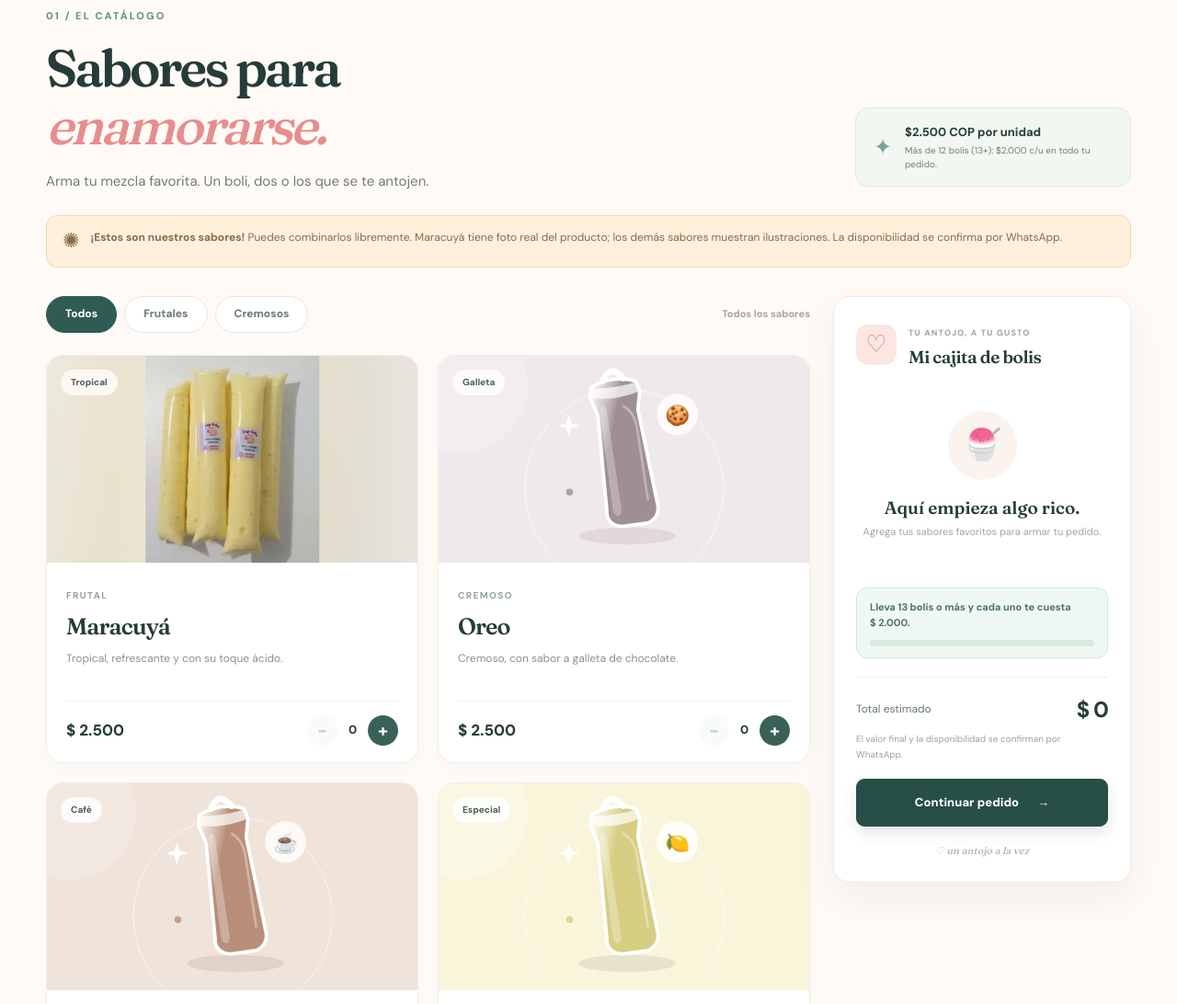
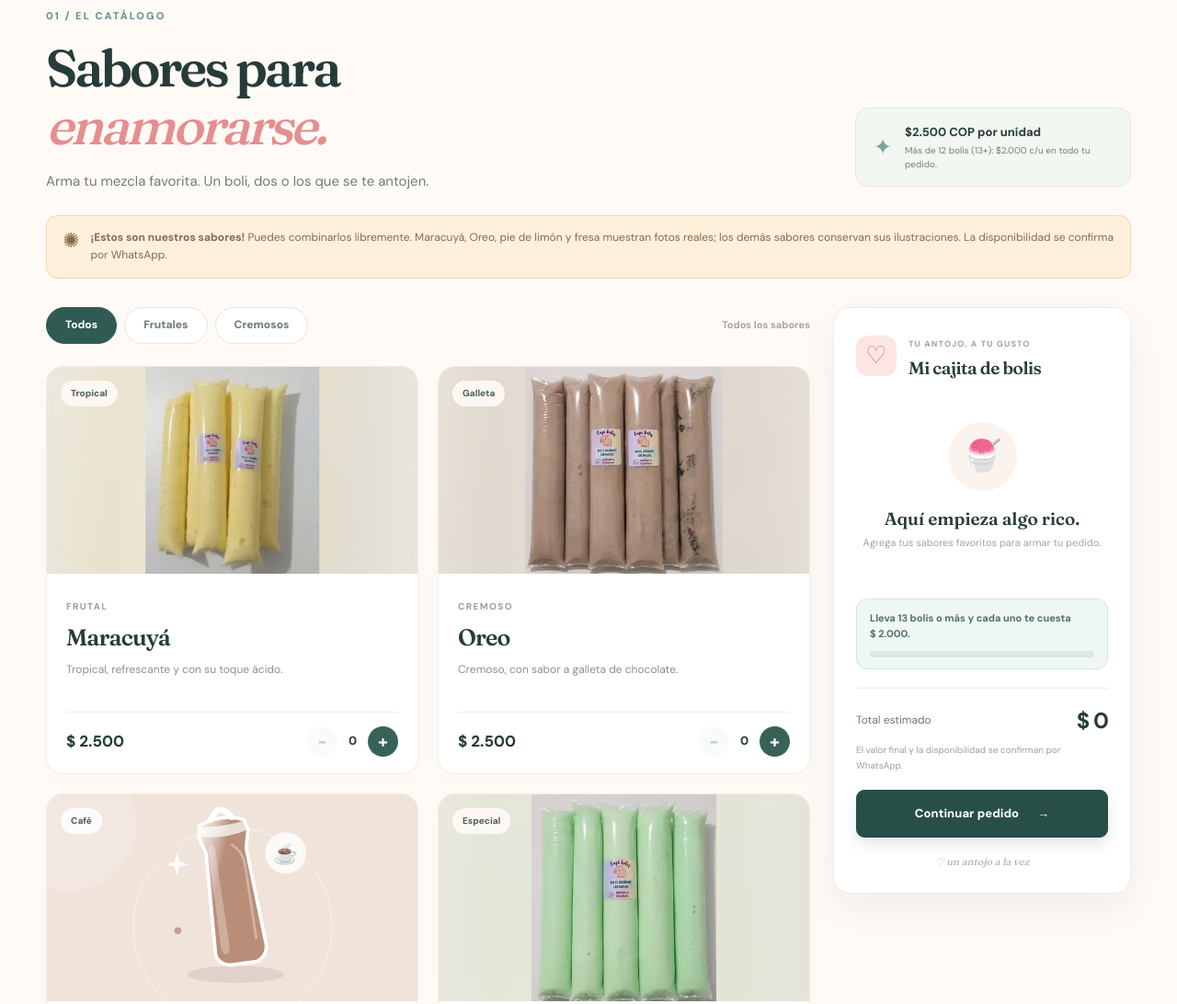
Before and after one commit to DuvanCalderon/Capi-bolis, a website with bundled scripts: page index.html in a window 1280 px wide. Shown: the part 884-1976 px from the top of the page at 92% size. Built offline with nearby package versions, Linux system fonts and the light colour scheme.

Commit message:
feat: add real photos for Oreo, pie de limón and fresa

```diff
--- a/css/styles.css
+++ b/css/styles.css
@@ -340,7 +340,7 @@ dialog::backdrop{background:#23352dcc;backdrop-filter:blur(3px)}
   transform:none;
   border:0;
   border-radius:0;
-  background-image:url("../assets/images/maracuya-real.webp");
+  background-image:var(--photo-bg);
   background-size:cover;
   background-position:center 55%;
   filter:blur(22px);
@@ -367,3 +367,15 @@ dialog::backdrop{background:#23352dcc;backdrop-filter:blur(3px)}
   z-index:2;
   background:rgba(255,250,246,.93);
 }
+
+/* Fotos originales de Oreo, pie de limón y fresa: recorte previo solo de espacio
+   vacío, y encuadre "contain" para ver los bolis completos sin alterar colores. */
+.product-image.photo-framed .product-photo {
+  left: 0;
+  top: 0;
+  transform: none;
+  width: 100%;
+  height: 100%;
+  object-fit: contain;
+  object-position: center center;
+}
--- a/index.html
+++ b/index.html
@@ -90,7 +90,7 @@
           <div><span class="section-kicker">01 / EL CATÁLOGO</span><h2 id="flavors-title">Sabores para<br><em>enamorarse.</em></h2><p>Arma tu mezcla favorita. Un boli, dos o los que se te antojen.</p></div>
           <div class="price-note"><span class="note-icon" aria-hidden="true">✦</span><span><strong>$2.500 COP por unidad</strong><small>Más de 12 bolis (13+): $2.000 c/u en todo tu pedido.</small></span></div>
         </div>
-        <div class="demo-banner" role="note"><span aria-hidden="true">✺</span><p><strong>¡Estos son nuestros sabores!</strong> Puedes combinarlos libremente. Maracuyá tiene foto real del producto; los demás sabores muestran ilustraciones. La disponibilidad se confirma por WhatsApp.</p></div>
+        <div class="demo-banner" role="note"><span aria-hidden="true">✺</span><p><strong>¡Estos son nuestros sabores!</strong> Puedes combinarlos libremente. Maracuyá, Oreo, pie de limón y fresa muestran fotos reales; los demás sabores conservan sus ilustraciones. La disponibilidad se confirma por WhatsApp.</p></div>
         <div class="catalog-layout">
           <div class="catalog-main">
             <div class="catalog-toolbar">
--- a/js/main.js
+++ b/js/main.js
@@ -41,7 +41,7 @@ function visual(product) {
 function productCard(product) {
   const quantity = cart[product.id] || 0;
   return `<article class="product-card" style="--product-pale:${product.pale};--product-accent:${product.color}">
-    <div class="product-image${product.image ? " has-photo" : ""}">${product.image ? `<img class="product-photo" src="${product.image}" alt="${product.imageAlt || `Bolis sabor ${product.name}`}" loading="lazy" decoding="async" width="420" height="748" />` : visual(product)}<span class="product-tag">${product.tag}</span></div>
+    <div class="product-image${product.image ? " has-photo" : ""}${product.imageFrame === "framed" ? " photo-framed" : ""}" ${product.image ? `style="--photo-bg:url(\'${product.image}\')"` : ""}>${product.image ? `<img class="product-photo" src="${product.image}" alt="${product.imageAlt || `Bolis sabor ${product.name}`}" loading="lazy" decoding="async" width="${product.imageWidth || 420}" height="${product.imageHeight || 748}" />` : visual(product)}<span class="product-tag">${product.tag}</span></div>
     <div class="product-info">
       <span class="product-category">${product.category === "frutales" ? "Frutal" : "Cremoso"}</span>
       <h3>${product.name}</h3><p>${product.description}</p>
--- a/js/products.js
+++ b/js/products.js
@@ -2,7 +2,7 @@
  * Catálogo real de Capi Bolis, comunicado por el negocio.
  * Precios 2026: $2.500 por unidad; si el carrito supera 12 bolis,
  * TODAS las unidades del pedido cuestan $2.000 cada una.
- * Maracuyá tiene una foto real del emprendimiento; los demás usan ilustraciones referenciales.
+ * Maracuyá, Oreo, pie de limón y fresa tienen fotos reales. Los demás sabores usan ilustraciones.
  */
 export const SHOP = Object.freeze({
   brand: "Capi Bolis",
@@ -17,12 +17,12 @@ export const SHOP = Object.freeze({
 
 export const PRODUCTS = Object.freeze([
   { id: "maracuya", name: "Maracuyá", category: "frutales", description: "Tropical, refrescante y con su toque ácido.", price: SHOP.retailPrice, color: "#EBC86D", pale: "#FFF5D7", fruit: "☀️", tag: "Tropical", image: "./assets/images/maracuya-real.webp", imageAlt: "Foto real de varios bolis de maracuyá de Capi Bolis" },
-  { id: "oreo", name: "Oreo", category: "cremosos", description: "Cremoso, con sabor a galleta de chocolate.", price: SHOP.retailPrice, color: "#9F8F93", pale: "#F0E9EC", fruit: "🍪", tag: "Galleta" },
+  { id: "oreo", name: "Oreo", category: "cremosos", description: "Cremoso, con sabor a galleta de chocolate.", price: SHOP.retailPrice, color: "#9F8F93", pale: "#F0E9EC", fruit: "🍪", tag: "Galleta", image: "./assets/images/oreo-real.webp", imageAlt: "Foto real de bolis de Oreo Capi Bolis", imageFrame: "framed", imageWidth: 355, imageHeight: 373 },
   { id: "capuccino", name: "Capuccino", category: "cremosos", description: "Un antojo suave con sabor a café.", price: SHOP.retailPrice, color: "#B98E78", pale: "#EFE3DA", fruit: "☕", tag: "Café" },
-  { id: "pie-limon", name: "Pie de limón", category: "cremosos", description: "Dulce, cremoso y con toque cítrico.", price: SHOP.retailPrice, color: "#D7CE83", pale: "#F8F5DB", fruit: "🍋", tag: "Especial" },
+  { id: "pie-limon", name: "Pie de limón", category: "cremosos", description: "Dulce, cremoso y con toque cítrico.", price: SHOP.retailPrice, color: "#D7CE83", pale: "#F8F5DB", fruit: "🍋", tag: "Especial", image: "./assets/images/pie-limon-real.webp", imageAlt: "Foto real de bolis de pie de limón Capi Bolis", imageFrame: "framed", imageWidth: 341, imageHeight: 380 },
   { id: "arequipe", name: "Arequipe", category: "cremosos", description: "Dulzura clásica y sabor a caramelo.", price: SHOP.retailPrice, color: "#C48B5B", pale: "#F6E4D3", fruit: "🍮", tag: "Dulce" },
   { id: "mango-biche", name: "Mango biche", category: "frutales", description: "Fresco, vibrante y deliciosamente ácido.", price: SHOP.retailPrice, color: "#A7C86C", pale: "#EFF6D8", fruit: "🥭", tag: "Refrescante" },
-  { id: "fresa", name: "Fresa", category: "frutales", description: "Un clásico frutal, dulce y delicioso.", price: SHOP.retailPrice, color: "#F49AAB", pale: "#FCE3E7", fruit: "🍓", tag: "Clásico" },
+  { id: "fresa", name: "Fresa", category: "frutales", description: "Un clásico frutal, dulce y delicioso.", price: SHOP.retailPrice, color: "#F49AAB", pale: "#FCE3E7", fruit: "🍓", tag: "Clásico", image: "./assets/images/fresa-real.webp", imageAlt: "Foto real de bolis de fresa Capi Bolis", imageFrame: "framed", imageWidth: 354, imageHeight: 380 },
 ]);
 
 export const CATEGORY_LABELS = Object.freeze({
```
Also changed, not shown: tests/cart.test.js (+15 -0 lines), README.md, assets/images/fresa-real.webp (added), assets/images/oreo-real.webp (added), assets/images/pie-limon-real.webp (added).
